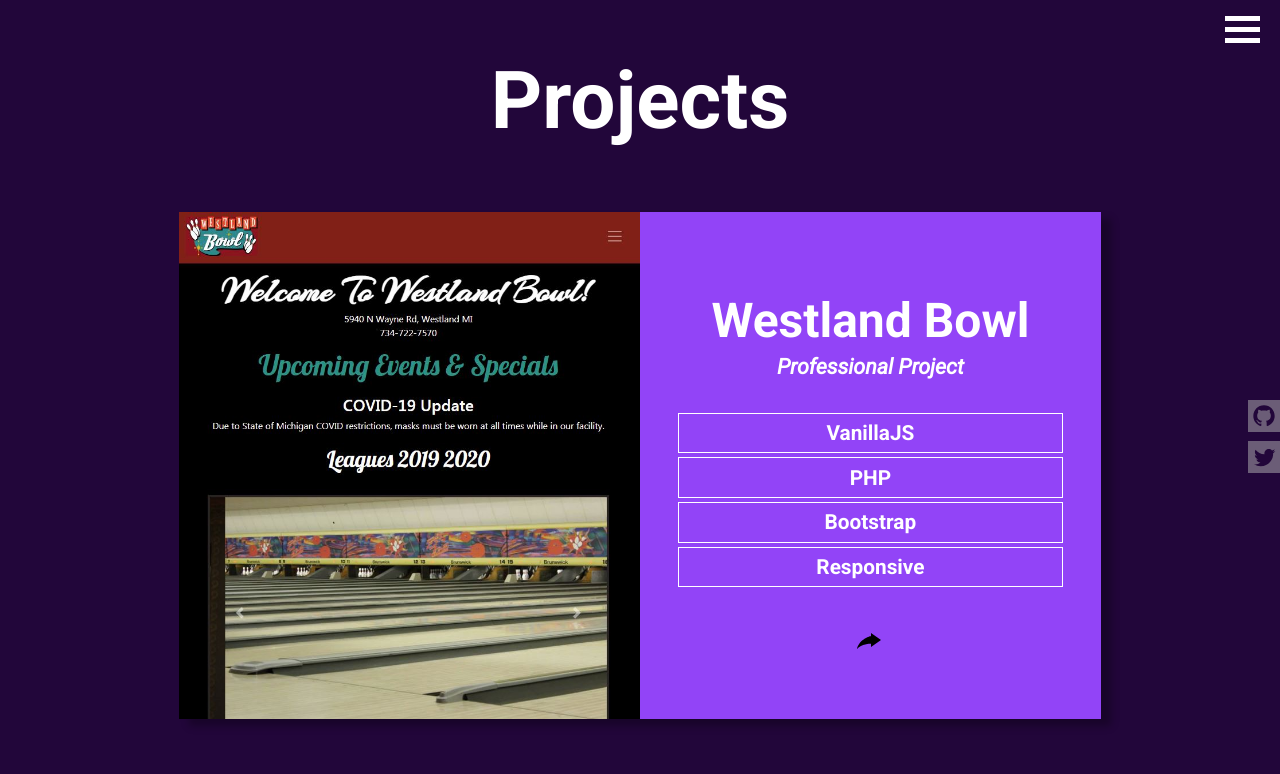
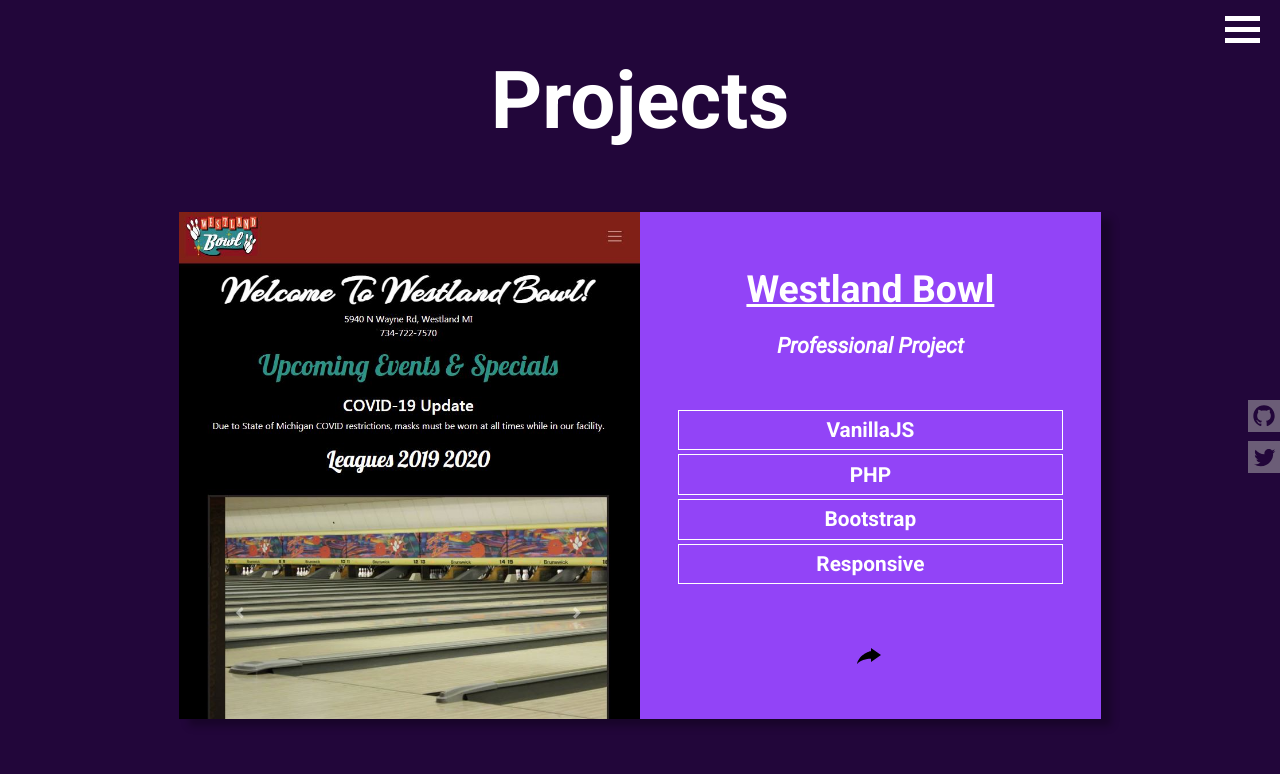
Before and after one commit to wickettc/portfolio, a React (Create React App) app: page /projects in a window 1280 px wide. Shown: the top 774 px of the page. Built offline with nearby package versions, Linux system fonts and the light colour scheme.

Commit message:
more style updates

```diff
--- a/src/css/Contact.css
+++ b/src/css/Contact.css
@@ -84,6 +84,8 @@
 
 .contact-title-colored {
     color: rgb(146, 68, 247);
+    text-decoration: underline;
+    text-decoration-color: white;
 }
 
 .form-container {
--- a/src/css/ProjectCard.css
+++ b/src/css/ProjectCard.css
@@ -14,7 +14,7 @@
     font-size: 2rem;
     flex-basis: auto;
     display: flex;
-    justify-content: center;
+    justify-content: space-evenly;
     flex-direction: column;
     align-items: center;
     width: 100%;
@@ -29,6 +29,8 @@
 .project-card-title {
     text-align: center;
     margin-bottom: 1%;
+    text-decoration: underline;
+    text-decoration-color: white;
 }
 
 .project-card-subtitle {
@@ -61,9 +63,9 @@
     background-color: white;
 }
 
-@media only screen and (min-width: 1200px) {
+@media only screen and (min-width: 1500px) {
     .project-card-title {
-        font-size: 3rem;
+        font-size: 4rem;
     }
 }
 
```
Also changed, not shown: 1 other file (tests, documents, lock files or other folders).
